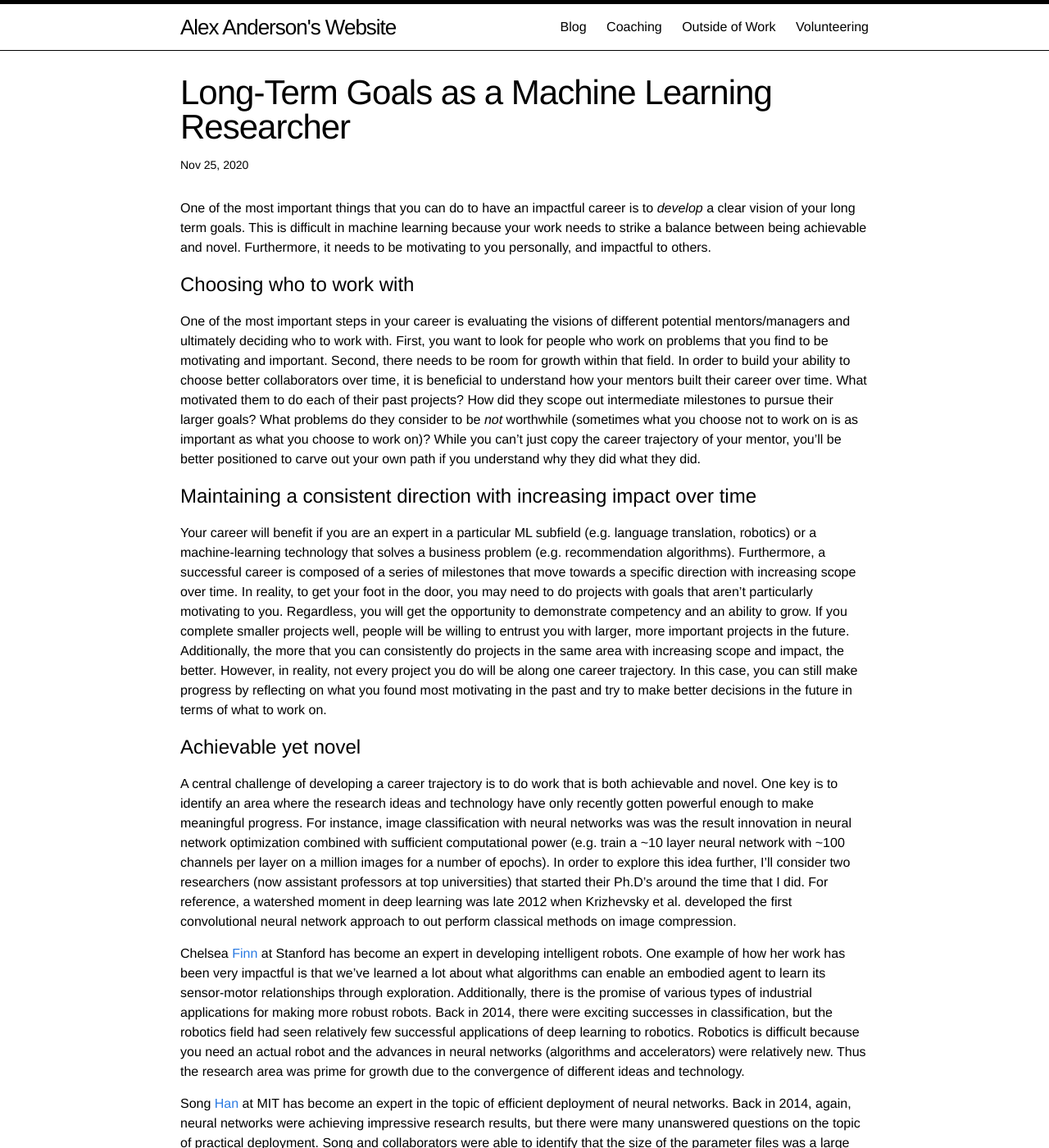
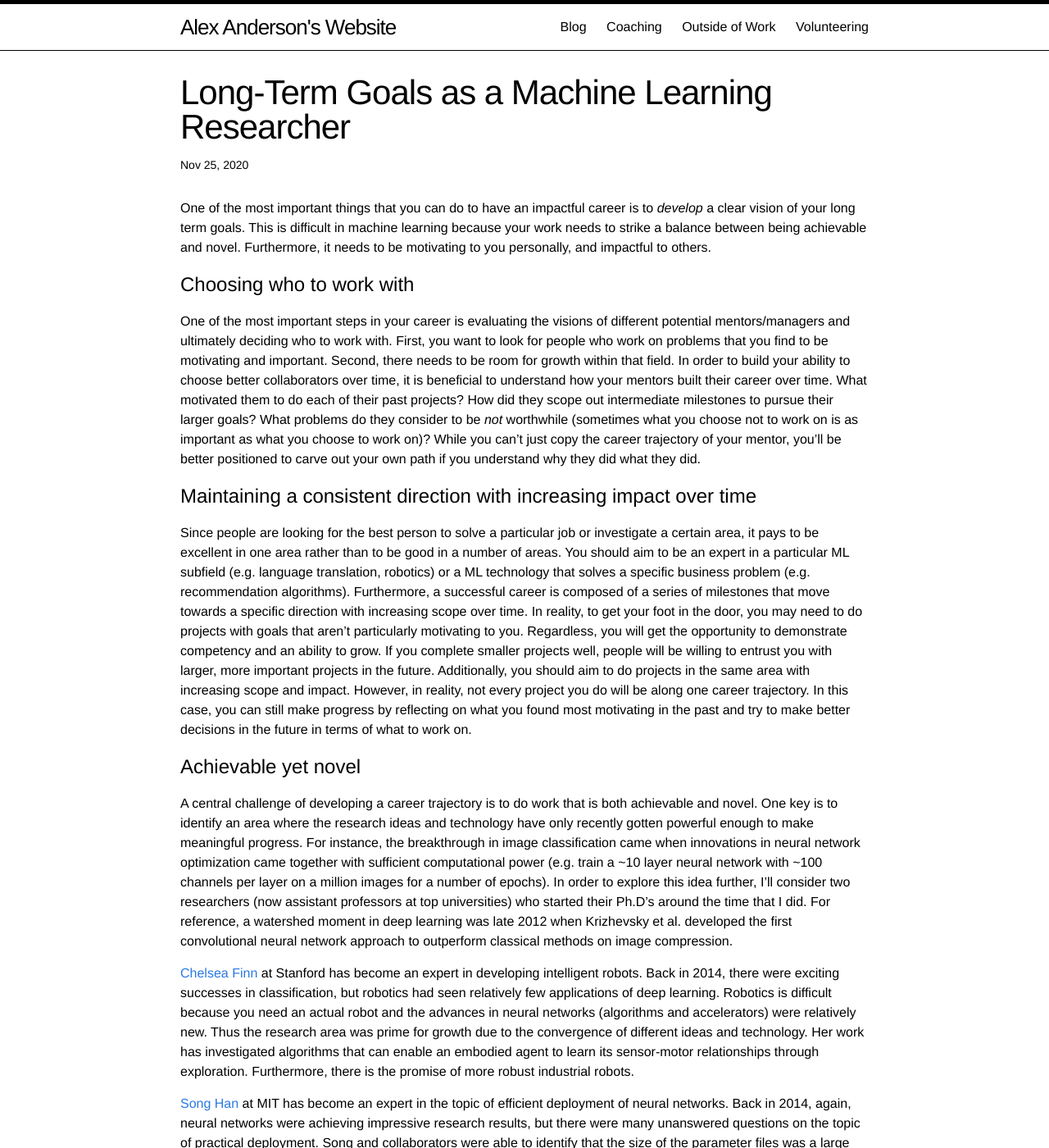
Before and after one commit to alexanderganderson/alexanderganderson.github.io, a Jekyll site: the page built from _posts/2020-11-25-long_term_goals.markdown, in a window 1280 px wide and 1400 px high. Shown: the whole window at 82% size. Built offline with Jekyll 4.4.1, drawn with Linux system fonts in a browser that asks for light colours.

Commit message:
cleaning up grammar

```diff
--- a/_posts/2020-11-25-long_term_goals.markdown
+++ b/_posts/2020-11-25-long_term_goals.markdown
@@ -28,21 +28,22 @@ your own path if you understand why they did what they did.
 
 # Maintaining a consistent direction with increasing impact over time
 
-Your career will benefit if you are an expert in a particular ML subfield (e.g.
-language translation, robotics) or a machine-learning technology that solves a
-business problem (e.g.  recommendation algorithms).  Furthermore, a successful career is
-composed of a series of milestones that move towards a specific direction with
-increasing scope over time.  In reality, to get your foot in the door, you may
-need to do projects with goals that aren't particularly motivating to you.
-Regardless, you will get the opportunity to
-demonstrate competency and an ability to grow. If you
-complete smaller projects well, people will be willing to entrust you with larger,
-more important projects in the future.  Additionally, the more that you can
-consistently do projects in the same area with increasing scope and impact, the
-better.  However, in reality, not every project you do will be along one career
-trajectory. In this case, you can still make progress by reflecting on what you
-found most motivating in the past and try to make better decisions in the
-future in terms of what to work on.
+Since people are looking for the best person to solve a particular job or
+investigate a certain area, it pays to be excellent in one area rather than to
+be good in a number of areas.  You should aim to be an expert in a particular
+ML subfield (e.g.  language translation, robotics) or a ML technology that
+solves a specific business problem (e.g.  recommendation algorithms).
+Furthermore, a successful career is composed of a series of milestones that
+move towards a specific direction with increasing scope over time.  In reality,
+to get your foot in the door, you may need to do projects with goals that
+aren't particularly motivating to you.  Regardless, you will get the
+opportunity to demonstrate competency and an ability to grow. If you complete
+smaller projects well, people will be willing to entrust you with larger, more
+important projects in the future.  Additionally, you should aim to  do projects
+in the same area with increasing scope and impact.  However, in reality, not
+every project you do will be along one career trajectory. In this case, you can
+still make progress by reflecting on what you found most motivating in the past
+and try to make better decisions in the future in terms of what to work on.
 
 
 # Achievable yet novel
@@ -51,30 +52,30 @@ A central challenge of developing a career trajectory is to do work that is
 both achievable and novel. One key is to identify an area where the research
 ideas and technology have only recently gotten powerful enough to make
 meaningful progress.
-For instance, image classification with
-neural networks was was the result innovation in neural network optimization combined
+For instance, the breakthrough in image classification
+came when innovations in neural network optimization came
+together
 with sufficient computational power (e.g. train a ~10 layer neural network with ~100
 channels per layer on a million images for a number of epochs).
 In order to explore this idea further, I'll consider two researchers (now
-assistant professors at top universities) that started their Ph.D's around the
+assistant professors at top universities) who started their Ph.D's around the
 time that I did. For reference, a watershed moment in deep learning was late
 2012 when Krizhevsky et al. developed the first convolutional neural
-network approach to out perform classical methods on image compression.
+network approach to outperform classical methods on image compression.
 
-Chelsea [Finn] at Stanford has become an expert in developing intelligent
-robots. One example of how her work has been very impactful is that we've
-learned a lot about what algorithms can enable an embodied agent to learn its
-sensor-motor relationships through exploration. Additionally, there is the
-promise of various types of industrial applications for making more robust
+[Chelsea Finn] at Stanford has become an expert in developing intelligent
 robots. Back in 2014, there were exciting successes in classification, but
-the robotics field had seen relatively few successful applications of deep
-learning to robotics. Robotics is difficult because you need an actual robot
+robotics had seen relatively few applications of deep
+learning. Robotics is difficult because you need an actual robot
 and the advances in neural networks (algorithms and accelerators) were
 relatively new.  Thus the research area was prime for growth due to the
 convergence of different ideas and technology.
+Her work has
+investigated algorithms that can enable an embodied agent to learn its
+sensor-motor relationships through exploration. Furthermore, there is the
+promise of more robust industrial robots.
 
-
-Song [Han] at MIT has become an expert in the topic of efficient deployment of
+[Song Han] at MIT has become an expert in the topic of efficient deployment of
 neural networks.  Back in 2014, again, neural networks were achieving
 impressive research results, but there were many unanswered questions on the
 topic of practical deployment. Song and collaborators were able to identify
```
Also changed, not shown: other parts of _posts/2020-11-25-long_term_goals.markdown (+2 -2 lines).
